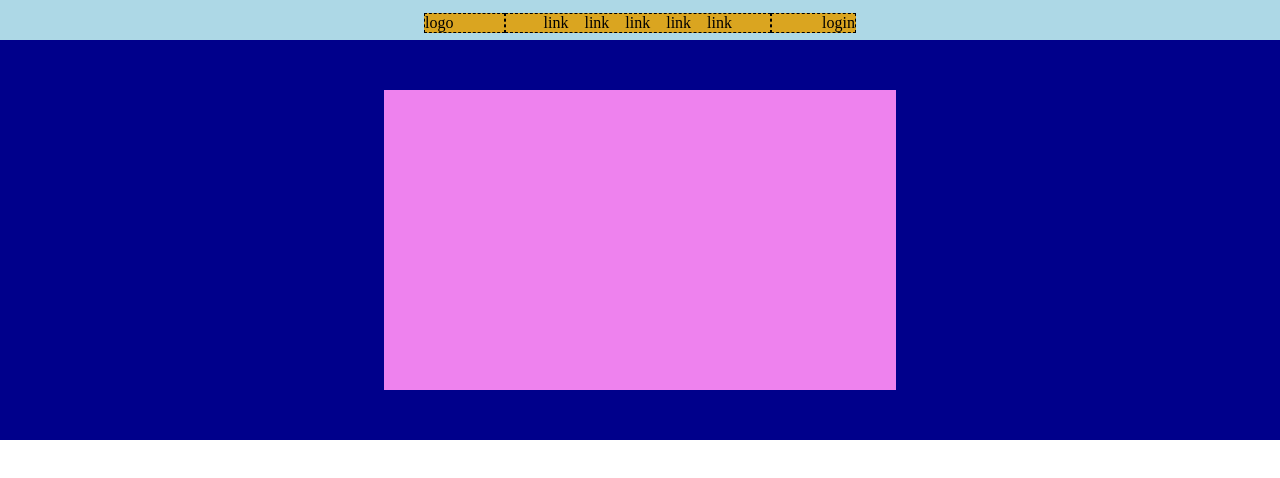
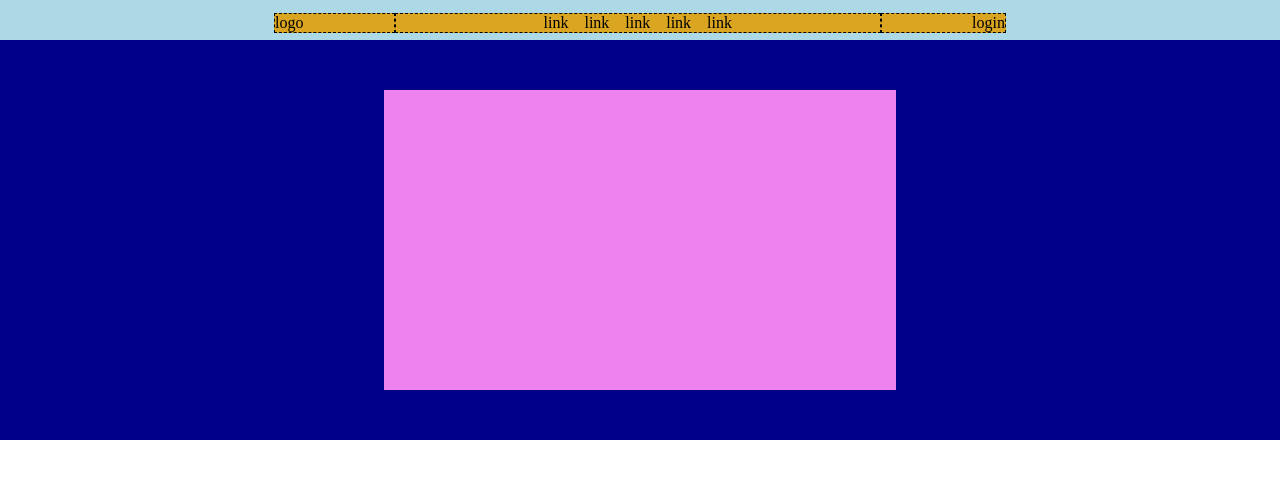
Before and after one commit to PapiMatteo/htmlcss-struttura-discord, a plain HTML site: page index.html in a window 1280 px wide. Drawn offline with Linux system fonts and the light colour scheme.

Commit message:
add: measures rework

```diff
--- a/css/style.css
+++ b/css/style.css
@@ -26,7 +26,7 @@ header {
 .c2 {
     display: flex;
     justify-content: center;
-    padding: 0 30px;
+    padding: 0 140px;
 
 }
 
@@ -49,11 +49,11 @@ li {
 }
 
 .c1 {
-    padding-right: 50px;
+    padding-right: 90px;
 }
 
 .c3{
-    padding-left: 50px;
+    padding-left: 90px;
 }
 
 /* HERO */
```
